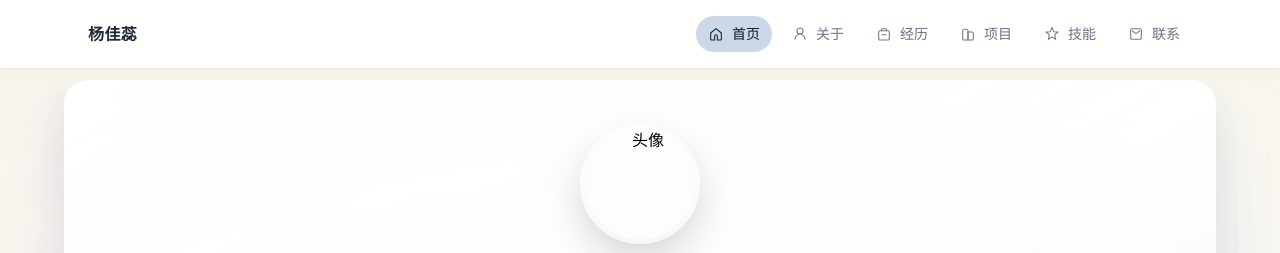
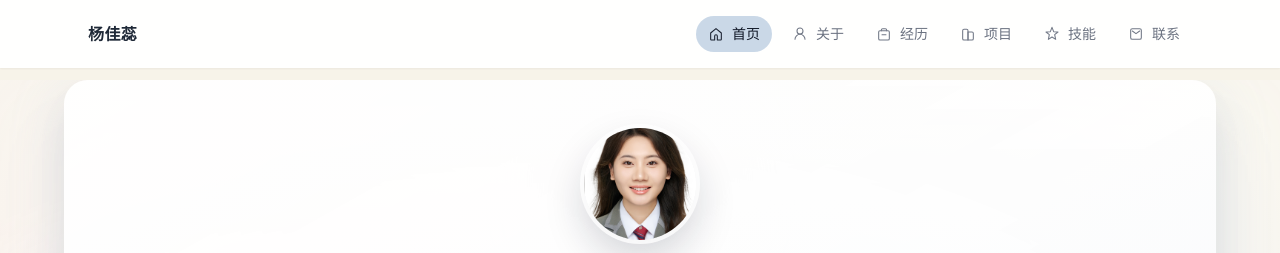
Before and after one commit to strawbeing/introduction, a plain HTML site: page index.html in a window 1280 px wide. Shown: the top 253 px of the page. Drawn offline with nearby package versions, Linux system fonts and the light colour scheme.

Commit message:
添加头像图片并修复路径

```diff
--- a/index.html
+++ b/index.html
@@ -206,7 +206,7 @@
                 class="absolute inset-[-18px] -z-10 rounded-full bg-gradient-to-br from-[#C8D3E6] via-[#E6D6DE] to-[#CFE6DF] opacity-60 blur-2xl transition-all duration-300 group-hover:inset-[-22px] group-hover:opacity-90 group-hover:blur-3xl"
               ></div>
               <img
-                src="file:///E:/job/证件3.jpg"
+                src="images/证件2.png"
                 alt="头像"
                 class="h-full w-full rounded-full object-cover shadow-[0_18px_40px_rgba(15,23,42,0.18)] ring-4 ring-white/80 transition-transform duration-300 group-hover:scale-[1.02]"
                 loading="eager"
```
Also changed, not shown: images/证件2.png (added).
